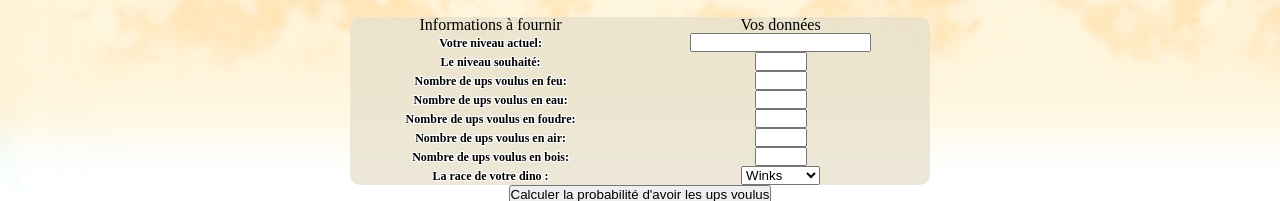
After one commit to jy95/Dino-Build, a PHP site: template views/proba.php in a window 1280 px wide. The commit adds this page. Shown: the part 328-529 px from the top of the page. Run offline with PHP 8.4, Linux system fonts and the light colour scheme; the template is opened without the code that fills it, so the values that code supplies are empty; some web fonts are replaced.

Commit message:
probabilite feature

```diff
--- a/models/Db.class.php
+++ b/models/Db.class.php
@@ -428,5 +428,6 @@ class Db {
         }
 
     }
+
 }
 ?>
--- a/views/css/page.css
+++ b/views/css/page.css
@@ -1297,3 +1297,5 @@ table td:not(.head)
 	background-repeat:no-repeat;
 	background-position:bottom;
 }
+
+/* NEW */
--- a/views/header.php
+++ b/views/header.php
@@ -41,7 +41,7 @@
                 <li id="nav-8" class="nav-menu"><a class="nav-menu-a"
                                                    onclick="to=8;" href="index.php?action=demon">DEMON</a></li>
                 <li id="nav-9" class="nav-menu"><a class="nav-menu-a"
-                                                   onclick="to=9;" href="index.php?action=contact">CONTACTS</a></li>
+                                                   onclick="to=9;" href="index.php?action=proba">PROBABILITES</a></li>
             </ul>
         </div>
     </nav>
@@ -63,3 +63,4 @@
 </div>
 
 <!-- CONTENU -->
+<br>
--- a/views/helper.php
+++ b/views/helper.php
@@ -53,7 +53,10 @@
             <option value="bois" class="icon-bois">Bois</option>
             <option value="air" class="icon-air">Air</option>
             <option value="foudre" class="icon-foudre">Foudre</option>
-        </select> <DIV ALIGN=CENTER> <input type="submit" class="bouton" value="Valider"> </DIV>
+        </select>
+
+        <br>
+        <DIV ALIGN=CENTER> <input type="submit" class="bouton" value="Valider"> </DIV>
     </form>
 
 <?php }?>
--- /dev/null
+++ b/views/proba.php
@@ -0,0 +1,108 @@
+<?php if (!empty($message)) { ?>
+    <DIV ALIGN="CENTER" style="background-color: red;">
+        <?php echo $message; ?>
+    </DIV>
+    <br>
+<?php } ?>
+
+<DIV ALIGN="CENTER">
+    <form action="index.php?action=proba" method="post">
+        <table>
+            <tr>
+                <th>
+                    Informations à fournir
+                </th>
+                <th>
+                    Vos données
+                </th>
+            </tr>
+            <tr>
+                <td>
+                    <label for="niveau">Votre niveau actuel: </label>
+                </td>
+                <td>
+                    <input id="niveau" type="number" min="1" name="niveau1" <?php if (!empty($_POST['niveau1'])) echo 'value="' . $_POST['niveau1'] . '"'?> > <br>
+                </td>
+            </tr>
+            <tr>
+                <td>
+                    <label for="niveau2">Le niveau souhaité: </label>
+                </td>
+                <td>
+                    <input id="niveau2" type="number" min="2" max="70" name="niveau2" <?php if (!empty($_POST['niveau2'])) echo 'value="' . $_POST['niveau2'] . '"'?> > <br>
+                </td>
+            </tr>
+
+            <tr>
+                <td>
+                    <label for="feu">Nombre de ups voulus en feu: </label>
+                </td>
+                <td>
+                    <input id="feu" type="number" min="0" max="69" name="feu" <?php if (!empty($_POST['feu'])) echo 'value="' . $_POST['feu'] . '"'?>> <br>
+                </td>
+            </tr>
+
+            <tr>
+                <td>
+                    <label for="eau">Nombre de ups voulus en eau: </label>
+                </td>
+                <td>
+                    <input id="eau" type="number" min="0" max="69" name="eau" <?php if (!empty($_POST['eau'])) echo 'value="' . $_POST['eau'] . '"'?>> <br>
+                </td>
+            </tr>
+
+            <tr>
+                <td>
+                    <label for="foudre">Nombre de ups voulus en foudre: </label>
+                </td>
+                <td>
+                    <input id="foudre" type="number" min="0" max="69" name="foudre" <?php if (!empty($_POST['foudre'])) echo 'value="' . $_POST['foudre'] . '"'?>> <br>
+                </td>
+            </tr>
+
+            <tr>
+                <td>
+                    <label for="air">Nombre de ups voulus en air: </label>
+                </td>
+                <td>
+                    <input id="air" type="number" min="0" max="69" name="air" <?php if (!empty($_POST['air'])) echo 'value="' . $_POST['air'] . '"'?>> <br>
+                </td>
+            </tr>
+
+            <tr>
+                <td>
+                    <label for="bois">Nombre de ups voulus en bois: </label>
+                </td>
+                <td>
+                    <input id="bois" type="number" min="0" max="69" name="bois" <?php if (!empty($_POST['bois'])) echo 'value="' . $_POST['bois'] . '"'?>> <br>
+                </td>
+            </tr>
+
+            <tr>
+                <td>
+                    La race de votre dino :
+                </td>
+                <td>
+                    <select name="dino">
+                        <option value="winks" <?php if (!empty($_POST['dino']) && $_POST['dino'] == 'winks') echo "selected"?>>Winks</option>
+                        <option value="sirain" <?php if (!empty($_POST['dino']) && $_POST['dino'] == 'sirain') echo "selected"?>>Sirain</option>
+                        <option value="kabuki" <?php if (!empty($_POST['dino']) && $_POST['dino'] == 'kabuki') echo "selected"?>>Kabuki</option>
+                        <option value="wanman" <?php if (!empty($_POST['dino']) && $_POST['dino'] == 'wanman') echo "selected"?>>Wanman</option>
+                        <option value="moueffe" <?php if (!empty($_POST['dino']) && $_POST['dino'] == 'moueffe') echo "selected"?>>Moueffe</option>
+                        <option value="castivore" <?php if (!empty($_POST['dino']) && $_POST['dino'] == 'castivore') echo "selected"?>>Castivore</option>
+                        <option value="feross" <?php if (!empty($_POST['dino']) && $_POST['dino'] == 'feross') echo "selected"?>>Feross</option>
+                        <option value="nuagoz" <?php if (!empty($_POST['dino']) && $_POST['dino'] == 'nuagoz') echo "selected"?>>Nuagoz</option>
+                        <option value="planaille" <?php if (!empty($_POST['dino']) && $_POST['dino'] == 'planaille') echo "selected"?>>Planaille</option>
+                        <option value="pteroz" <?php if (!empty($_POST['dino']) && $_POST['dino'] == 'pteroz') echo "selected"?>>Pteroz</option>
+                        <option value="toufufu" <?php if (!empty($_POST['dino']) && $_POST['dino'] == 'toufufu') echo "selected"?>>Toufufu</option>
+                        <option value="gorilloz" <?php if (!empty($_POST['dino']) && $_POST['dino'] == 'gorilloz') echo "selected"?>>Gorilloz</option>
+                        <option value="rocky" <?php if (!empty($_POST['dino']) && $_POST['dino'] == 'rocky') echo "selected"?>>Rocky</option>
+                        <option value="quetzu" <?php if (!empty($_POST['dino']) && $_POST['dino'] == 'quetzu') echo "selected"?>>Quetzu</option>
+                    </select>
+                </td>
+            </tr>
+
+        </table>
+        <input type="submit" value="Calculer la probabilité d'avoir les ups voulus">
+    </form>
+</DIV>
```
Also changed, not shown: controllers/HelperController.php (+0 -17 lines), controllers/ProbaController.php (added, +130 -0 lines), index.php (+7 -0 lines).
